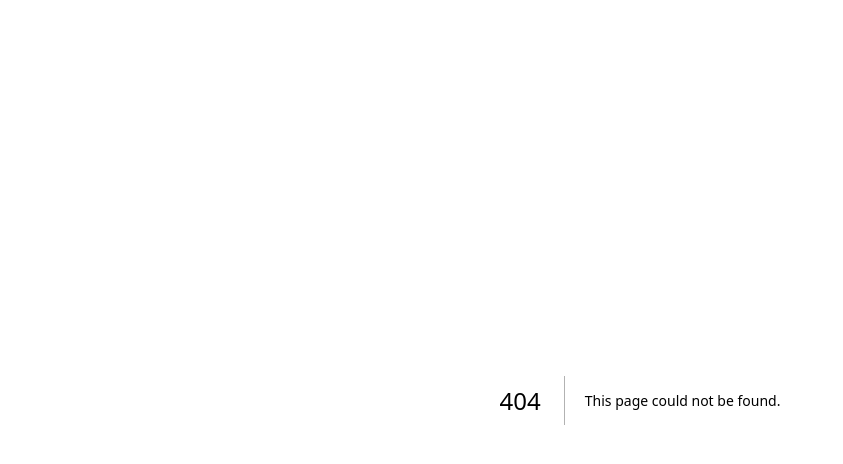
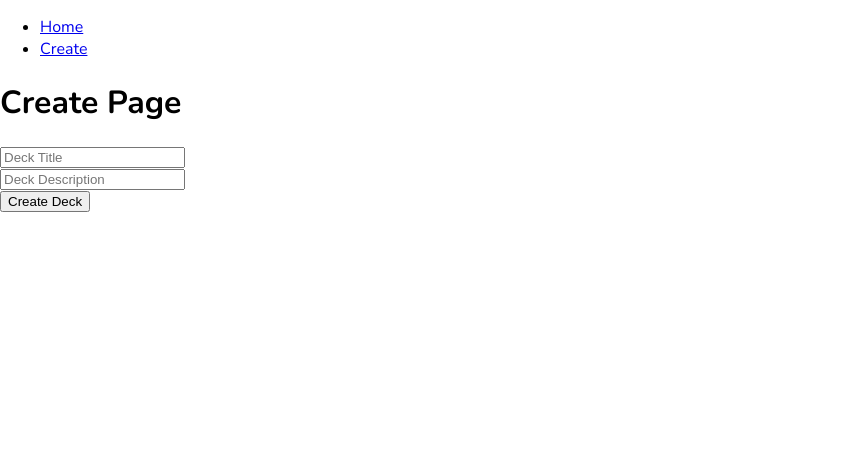
Before and after one commit to ianbrdeguzman/flash-card, a Next.js app: page /create in a window 1280 px wide. Before the commit this address had no page. Shown: the top 464 px of the page, without its empty margins (0-843 px from the left). Built offline with nearby package versions, Linux system fonts and the light colour scheme.

Commit message:
added firebase admin

```diff
--- a/package.json
+++ b/package.json
@@ -15,6 +15,7 @@
     "@types/react-dom": "18.0.9",
     "eslint": "8.29.0",
     "eslint-config-next": "13.0.6",
+    "firebase-admin": "^11.4.0",
     "next": "13.0.6",
     "react": "18.2.0",
     "react-dom": "18.2.0",
--- a/src/pages/_app.tsx
+++ b/src/pages/_app.tsx
@@ -2,6 +2,7 @@ import Head from 'next/head';
 import type { AppProps } from 'next/app';
 import { Nunito } from '@next/font/google';
 import '../styles/globals.css';
+import Link from 'next/link';
 
 const nunito = Nunito({ subsets: ['latin'] });
 
@@ -17,6 +18,16 @@ export default function App({ Component, pageProps }: AppProps) {
         ></link>
       </Head>
       <main className={nunito.className}>
+        <nav>
+          <ul>
+            <li>
+              <Link href="/">Home</Link>
+            </li>
+            <li>
+              <Link href="/create">Create</Link>
+            </li>
+          </ul>
+        </nav>
         <Component {...pageProps} />
       </main>
     </>
--- /dev/null
+++ b/src/pages/api/create.ts
@@ -0,0 +1,12 @@
+import type { NextApiRequest, NextApiResponse } from 'next';
+
+type Data = {
+  name: string;
+};
+
+export default function handler(
+  req: NextApiRequest,
+  res: NextApiResponse<Data>
+) {
+  res.status(200).json({ name: 'John Doe' });
+}
--- /dev/null
+++ b/src/pages/create.tsx
@@ -0,0 +1,56 @@
+import React, { useState } from 'react';
+import Link from 'next/link';
+
+interface Inputs {
+  title: string;
+  description: string;
+}
+
+export default function CreatePage() {
+  const [inputs, setInputs] = useState<Inputs>({
+    title: '',
+    description: ''
+  });
+
+  const handleOnChange = (e: React.FormEvent<HTMLInputElement>) => {
+    setInputs({
+      ...inputs,
+      [e.currentTarget.name]: e.currentTarget.value
+    });
+  };
+
+  const handleSubmit = (e: React.FormEvent) => {
+    e.preventDefault();
+    alert(JSON.stringify(inputs, null, 2));
+  };
+  return (
+    <div>
+      <h1>Create Page</h1>
+      <form onSubmit={handleSubmit}>
+        <label htmlFor="title">
+          <input
+            type="text"
+            name="title"
+            value={inputs.title}
+            required
+            placeholder="Deck Title"
+            onChange={handleOnChange}
+          />
+        </label>
+        <br />
+        <label htmlFor="description">
+          <input
+            type="text"
+            name="description"
+            required
+            value={inputs.description}
+            placeholder="Deck Description"
+            onChange={handleOnChange}
+          />
+        </label>
+        <br />
+        <button type="submit">Create Deck</button>
+      </form>
+    </div>
+  );
+}
```
Also changed, not shown: src/config.ts (added, +7 -0 lines), src/firebase/admin.ts (added, +15 -0 lines), src/pages/edit/[id].tsx (added, +24 -0 lines), src/pages/index.tsx (+35 -2 lines), 1 other file (tests, documents, lock files or other folders).
